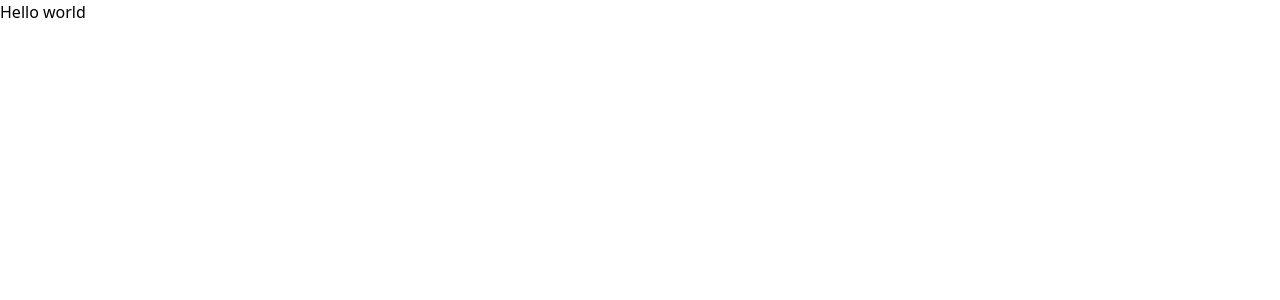
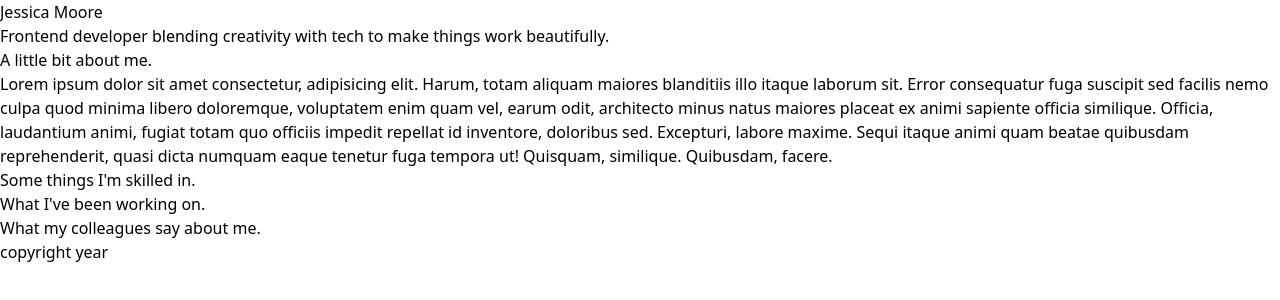
Before and after one commit to jessiicacmoore/portfolio, a React (Vite) app: page / in a window 1280 px wide. Shown: the top 300 px of the page. Built offline with nearby package versions, Linux system fonts and the light colour scheme.

Commit message:
:construction: Add content sections
Create components with placeholder text for individual content sections

```diff
--- a/src/App.jsx
+++ b/src/App.jsx
@@ -1,10 +1,23 @@
+import Header from '@/components/Header';
+import About from '@/components/About';
+import Skills from '@/components/Skills';
+import Projects from '@/components/Projects';
+import Testimonials from '@/components/Testimonials';
+import Footer from '@/components/Footer';
+
 function App() {
-
   return (
     <>
-      <h1 className="text-3xl text-indigo-600">Hello world</h1>
+      <Header></Header>
+      <main role="main">
+        <About />
+        <Skills />
+        <Projects />
+        <Testimonials />
+      </main>
+      <Footer />
     </>
-  )
+  );
 }
 
-export default App
+export default App;
--- /dev/null
+++ b/src/components/About.jsx
@@ -0,0 +1,20 @@
+const About = () => {
+  return (
+    <section id="about">
+      <h2>A little bit about me.</h2>
+      <p>
+        Lorem ipsum dolor sit amet consectetur, adipisicing elit. Harum, totam
+        aliquam maiores blanditiis illo itaque laborum sit. Error consequatur
+        fuga suscipit sed facilis nemo culpa quod minima libero doloremque,
+        voluptatem enim quam vel, earum odit, architecto minus natus maiores
+        placeat ex animi sapiente officia similique. Officia, laudantium animi,
+        fugiat totam quo officiis impedit repellat id inventore, doloribus sed.
+        Excepturi, labore maxime. Sequi itaque animi quam beatae quibusdam
+        reprehenderit, quasi dicta numquam eaque tenetur fuga tempora ut!
+        Quisquam, similique. Quibusdam, facere.
+      </p>
+    </section>
+  );
+};
+
+export default About;
--- /dev/null
+++ b/src/components/Footer.jsx
@@ -0,0 +1,9 @@
+const Footer = () => {
+  return (
+    <footer role="contentinfo">
+      <p>copyright year</p>
+    </footer>
+  );
+};
+
+export default Footer;
--- /dev/null
+++ b/src/components/Header.jsx
@@ -0,0 +1,12 @@
+const Header = () => {
+  return (
+    <header role="banner">
+      <h1>Jessica Moore</h1>
+      <p>
+        Frontend developer blending creativity with tech to make things work beautifully.
+      </p>
+    </header>
+  );
+};
+
+export default Header;
--- /dev/null
+++ b/src/components/Projects.jsx
@@ -0,0 +1,9 @@
+const Projects = () => {
+  return (
+    <section id="projects">
+      <h2>What I've been working on.</h2>
+    </section>
+  );
+};
+
+export default Projects;
--- /dev/null
+++ b/src/components/Skills.jsx
@@ -0,0 +1,9 @@
+const Skills = () => {
+  return (
+    <section id="skills">
+      <h2>Some things I'm skilled in.</h2>
+    </section>
+  );
+};
+
+export default Skills;
--- /dev/null
+++ b/src/components/Testimonials.jsx
@@ -0,0 +1,9 @@
+const Testimonials = () => {
+  return (
+    <section id="testimonials">
+      <h2>What my colleagues say about me.</h2>
+    </section>
+   );
+}
+
+export default Testimonials;
```
